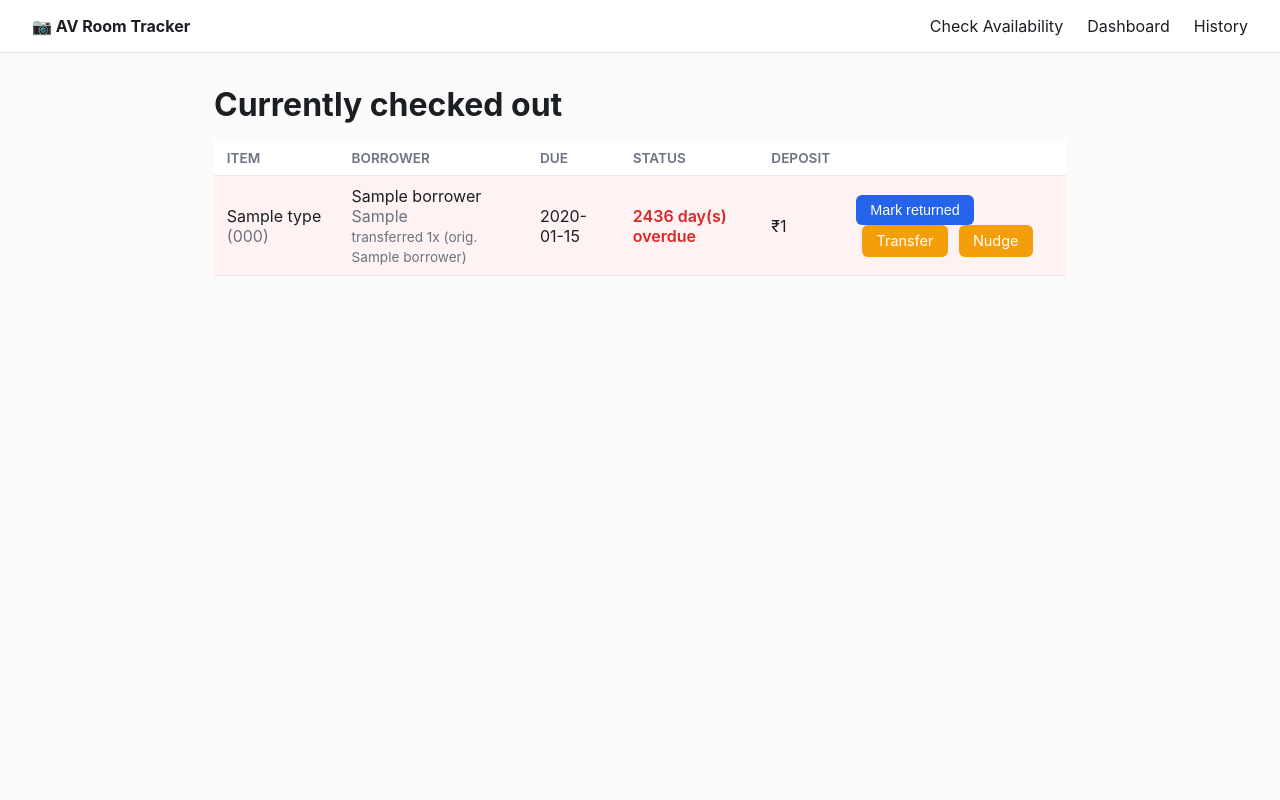
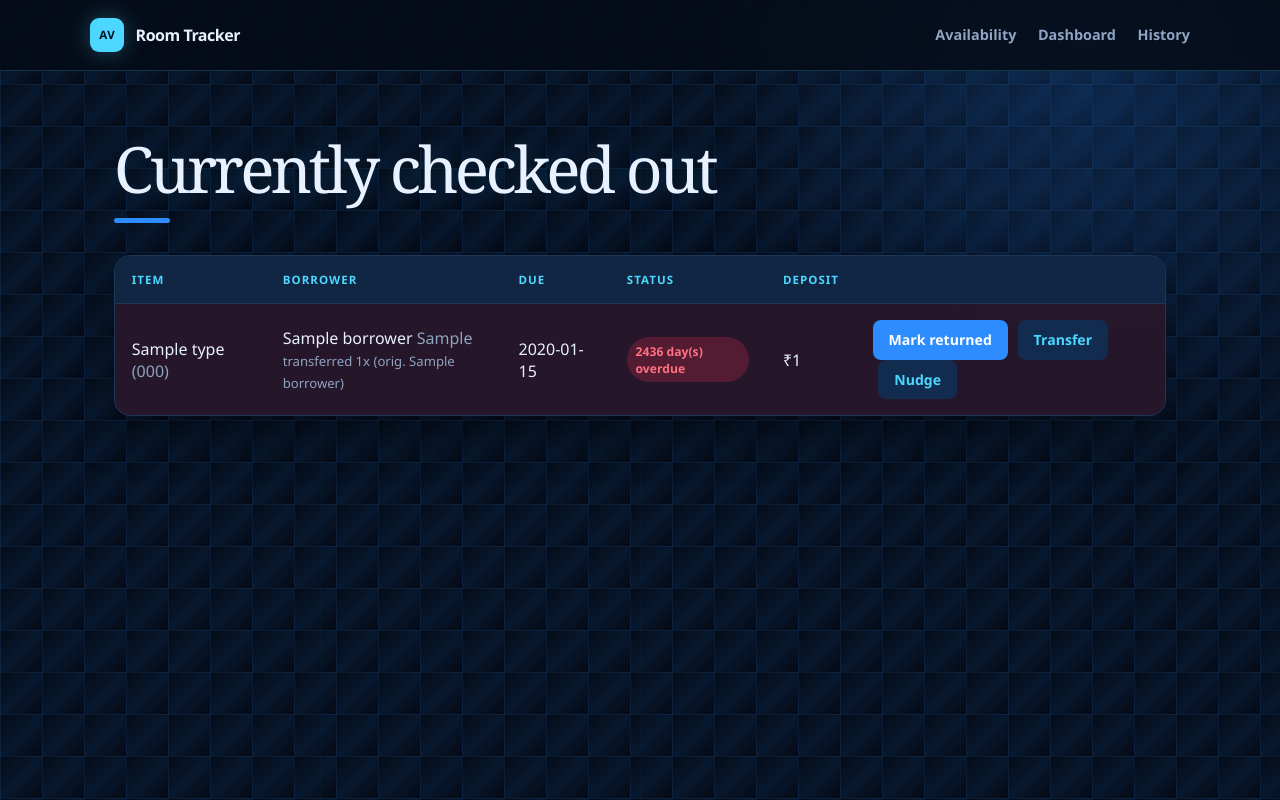
Before and after one commit to Sankalp17305/-equipment_rental, a FastAPI app: page /dashboard in a window 1280 px wide. Run offline with FastAPI, Linux system fonts and the light colour scheme; tables that the repository leaves empty hold one stand-in row (values such as "Sample post").

Commit message:
Refresh blue black tech UI

```diff
--- a/app/static/style.css
+++ b/app/static/style.css
@@ -1,56 +1,107 @@
 :root {
-  --ink: #1b1f23;
-  --muted: #6b7280;
-  --accent: #2563eb;
-  --danger: #dc2626;
-  --ok: #16a34a;
-  --border: #e5e7eb;
+  --ink: #e8f1ff;
+  --muted: #8ea4c2;
+  --paper: #050b16;
+  --surface: rgba(10, 22, 41, 0.9);
+  --line: #1d3556;
+  --accent: #2d8cff;
+  --accent-dark: #1470d8;
+  --teal: #4bd7ff;
+  --danger: #ff7181;
+  --ok: #62dfb0;
+  --shadow: 0 18px 50px rgba(0, 0, 0, 0.3);
 }
 * { box-sizing: border-box; }
 body {
-  font-family: -apple-system, Segoe UI, Roboto, sans-serif;
   color: var(--ink);
   margin: 0;
-  background: #fafafa;
+  min-height: 100vh;
+  background: var(--paper);
+  font-family: "DM Sans", "Segoe UI", sans-serif;
+  background-image:
+    linear-gradient(rgba(45, 140, 255, 0.1) 1px, transparent 1px),
+    linear-gradient(90deg, rgba(45, 140, 255, 0.1) 1px, transparent 1px),
+    radial-gradient(circle at 85% 10%, rgba(45, 140, 255, 0.18), transparent 28%),
+    linear-gradient(135deg, #050b16 0%, #08182e 52%, #050914 100%);
+  background-size: 42px 42px, 42px 42px, 100% 100%;
+  background-attachment: fixed;
+}
+body::before {
+  content: "";
+  position: fixed;
+  inset: 0;
+  pointer-events: none;
+  background: linear-gradient(90deg, transparent 0, rgba(75, 215, 255, 0.14) 1px, transparent 1px);
+  background-size: 25% 100%;
+  opacity: 0.32;
 }
 nav {
   display: flex;
-  gap: 1.5rem;
+  gap: 2rem;
   align-items: center;
-  padding: 1rem 2rem;
-  background: white;
-  border-bottom: 1px solid var(--border);
+  padding: 1.1rem max(1.5rem, calc((100vw - 1100px) / 2));
+  background: rgba(5, 11, 22, 0.82);
+  border-bottom: 1px solid rgba(75, 215, 255, 0.2);
+  position: sticky;
+  top: 0;
+  z-index: 2;
+  backdrop-filter: blur(12px);
 }
 nav a { color: var(--ink); text-decoration: none; }
-nav .brand { font-weight: 700; margin-right: auto; }
-main { max-width: 900px; margin: 2rem auto; padding: 0 1.5rem; }
-h1 { margin-bottom: 0.25rem; }
-.subtitle { color: var(--muted); margin-top: 0; }
-table { width: 100%; border-collapse: collapse; margin-top: 1rem; background: white; }
-th, td { text-align: left; padding: 0.6rem 0.8rem; border-bottom: 1px solid var(--border); }
-th { color: var(--muted); font-weight: 600; font-size: 0.85rem; text-transform: uppercase; }
-.ok { color: var(--ok); font-weight: 600; }
-.none { color: var(--danger); font-weight: 600; }
+nav .brand { display: flex; align-items: center; gap: 0.7rem; font-weight: 800; letter-spacing: -0.03em; margin-right: auto; }
+.brand-mark { display: grid; place-items: center; width: 2.15rem; height: 2.15rem; color: #03101e; background: var(--teal); border-radius: 9px; font-size: 0.72rem; letter-spacing: 0.04em; box-shadow: 0 0 22px rgba(75, 215, 255, 0.3); }
+.nav-links { display: flex; gap: 1.35rem; font-size: 0.9rem; font-weight: 600; }
+.nav-links a { color: var(--muted); transition: color 160ms ease; }
+.nav-links a:hover { color: var(--accent-dark); }
+main { max-width: 1100px; margin: 0 auto; padding: 4.2rem 1.5rem 5rem; position: relative; }
+h1 { max-width: 700px; margin: 0 0 0.45rem; color: var(--ink); font-family: Georgia, serif; font-size: clamp(2.3rem, 5vw, 4.6rem); font-weight: 500; line-height: 0.98; letter-spacing: -0.055em; text-shadow: 0 0 32px rgba(75, 215, 255, 0.12); }
+h1::after { content: ""; display: block; width: 3.5rem; height: 0.3rem; margin-top: 1.1rem; background: var(--accent); border-radius: 999px; }
+.subtitle { max-width: 620px; color: var(--muted); margin: 0 0 1.8rem; font-size: 1.05rem; line-height: 1.6; }
+table { width: 100%; border-collapse: separate; border-spacing: 0; margin-top: 2rem; overflow: hidden; background: var(--surface); border: 1px solid var(--line); border-radius: 16px; box-shadow: var(--shadow); backdrop-filter: blur(10px); }
+th, td { text-align: left; padding: 1rem 1.05rem; border-bottom: 1px solid var(--line); }
+th { color: var(--teal); font-size: 0.72rem; font-weight: 800; letter-spacing: 0.09em; text-transform: uppercase; background: rgba(19, 43, 75, 0.8); }
+tr:last-child td { border-bottom: 0; }
+tbody tr { transition: background 160ms ease; }
+tbody tr:hover { background: rgba(31, 83, 139, 0.25); }
+.ok { color: var(--ok); font-weight: 800; }
+.none { color: var(--danger); font-weight: 800; }
 .muted { color: var(--muted); }
-.small { font-size: 0.85rem; }
+.small { font-size: 0.82rem; }
 .btn, button, .btn-secondary {
   display: inline-block;
-  padding: 0.45rem 0.9rem;
-  border-radius: 6px;
-  border: none;
+  padding: 0.65rem 1rem;
+  border: 0;
+  border-radius: 8px;
   background: var(--accent);
   color: white;
   text-decoration: none;
   cursor: pointer;
-  font-size: 0.9rem;
+  font: inherit;
+  font-size: 0.88rem;
+  font-weight: 800;
+  transition: transform 160ms ease, background 160ms ease, box-shadow 160ms ease;
 }
-.btn-secondary { background: #f59e0b; margin-left: 0.4rem; }
-.inline-form { display: flex; gap: 1rem; align-items: end; margin-top: 1rem; }
-.inline-form label { display: flex; flex-direction: column; font-size: 0.85rem; color: var(--muted); gap: 0.25rem; }
-.stacked-form { display: flex; flex-direction: column; gap: 0.9rem; max-width: 420px; margin-top: 1rem; }
-.stacked-form label { display: flex; flex-direction: column; gap: 0.3rem; font-size: 0.9rem; }
-input { padding: 0.5rem; border: 1px solid var(--border); border-radius: 6px; font-size: 0.95rem; }
-.error { background: #fef2f2; color: var(--danger); padding: 0.7rem 1rem; border-radius: 6px; margin-top: 1rem; }
-.overdue-row { background: #fef2f2; }
-.badge-overdue { color: var(--danger); font-weight: 600; }
-.badge-ok { color: var(--ok); }
+.btn:hover, button:hover { background: var(--accent-dark); box-shadow: 0 7px 16px rgba(228, 95, 69, 0.22); transform: translateY(-1px); }
+.btn-secondary { background: #112c4e; color: var(--teal); margin-left: 0.35rem; }
+.btn-secondary:hover { background: #19416f; box-shadow: none; }
+.inline-form { display: flex; flex-wrap: wrap; gap: 0.8rem; align-items: end; padding: 1rem; width: fit-content; background: var(--surface); border: 1px solid var(--line); border-radius: 13px; box-shadow: var(--shadow); }
+.inline-form label { display: flex; flex-direction: column; color: var(--muted); gap: 0.35rem; font-size: 0.75rem; font-weight: 800; letter-spacing: 0.04em; text-transform: uppercase; }
+.stacked-form { display: flex; flex-direction: column; gap: 1rem; max-width: 520px; margin-top: 1.5rem; padding: 1.5rem; background: var(--surface); border: 1px solid var(--line); border-radius: 16px; box-shadow: var(--shadow); }
+.stacked-form label { display: flex; flex-direction: column; gap: 0.4rem; font-size: 0.82rem; font-weight: 800; }
+input { width: 100%; padding: 0.75rem 0.8rem; color: var(--ink); background: #071426; border: 1px solid #284b77; border-radius: 8px; font: inherit; font-size: 0.95rem; outline: none; }
+input:focus { border-color: var(--teal); box-shadow: 0 0 0 3px rgba(22, 124, 120, 0.13); }
+.error { color: var(--danger); background: rgba(112, 25, 47, 0.35); border: 1px solid #883b55; padding: 0.85rem 1rem; border-radius: 10px; margin-top: 1rem; }
+.overdue-row { background: rgba(112, 25, 47, 0.28); }
+.badge-overdue, .badge-ok { display: inline-block; padding: 0.35rem 0.55rem; border-radius: 999px; font-size: 0.76rem; font-weight: 800; }
+.badge-overdue { color: var(--danger); background: rgba(167, 42, 70, 0.35); }
+.badge-ok { color: var(--ok); background: rgba(34, 119, 93, 0.35); }
+@media (max-width: 720px) {
+  nav { gap: 1rem; padding: 0.9rem 1rem; }
+  .nav-links { gap: 0.8rem; font-size: 0.8rem; }
+  main { padding: 2.8rem 1rem 3rem; }
+  h1 { font-size: 2.8rem; }
+  table { display: block; overflow-x: auto; white-space: nowrap; }
+  th, td { padding: 0.8rem; }
+  .inline-form { width: 100%; }
+  .inline-form label { flex: 1 1 8rem; }
+}
--- a/app/templates/base.html
+++ b/app/templates/base.html
@@ -2,15 +2,18 @@
 <html lang="en">
 <head>
   <meta charset="UTF-8">
+  <meta name="viewport" content="width=device-width, initial-scale=1">
   <title>AV Room Tracker</title>
   <link rel="stylesheet" href="/static/style.css">
 </head>
 <body>
   <nav>
-    <a href="/" class="brand">📷 AV Room Tracker</a>
-    <a href="/">Check Availability</a>
-    <a href="/dashboard">Dashboard</a>
-    <a href="/history">History</a>
+    <a href="/" class="brand"><span class="brand-mark">AV</span><span>Room Tracker</span></a>
+    <div class="nav-links">
+      <a href="/">Availability</a>
+      <a href="/dashboard">Dashboard</a>
+      <a href="/history">History</a>
+    </div>
   </nav>
   <main>
     {% block content %}{% endblock %}
```
